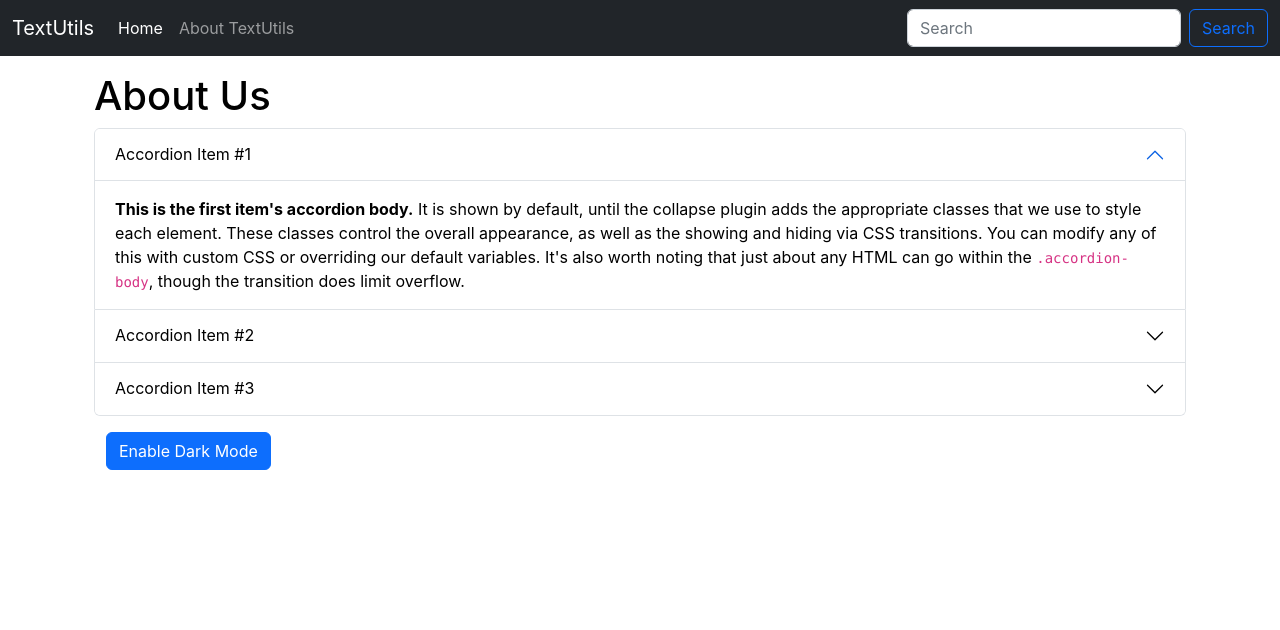
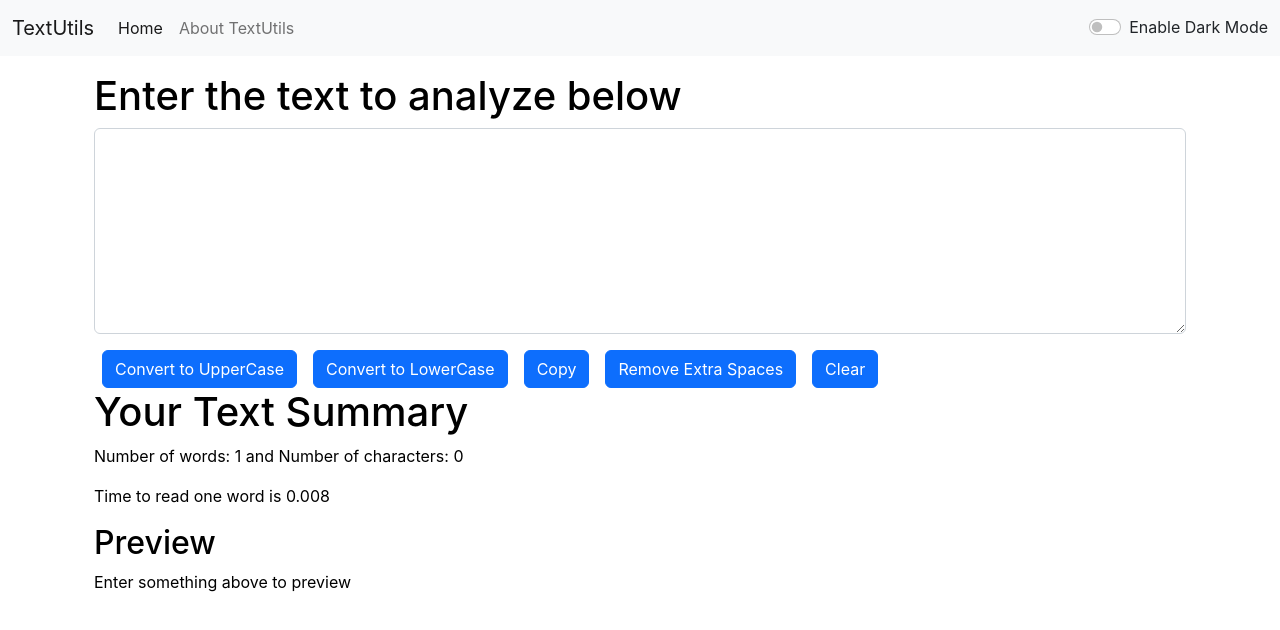
Before and after one commit to vikramshaw/TextUtils, a React (Create React App) app: page / in a window 1280 px wide. Shown: the top 630 px of the page. Built offline with nearby package versions, Linux system fonts and the light colour scheme.

Commit message:
11. Improving Dark Mode & Refactoring App Component

```diff
--- a/src/App.js
+++ b/src/App.js
@@ -1,15 +1,31 @@
 import './App.css';
-import About from './cmponents/About';
+// import About from './cmponents/About';
 import Navbar from './cmponents/Navbar';
-// import TextForm from './cmponents/TextForm';
+import TextForm from './cmponents/TextForm';
+import React, {useState} from 'react';
 
 function App() {
+
+  const [mode, setMode] = useState('light')
+
+  const toggleMode= ()=> {
+    if(mode === 'dark') {
+      setMode('light');
+      document.body.style.backgroundColor= 'white';
+    }
+    else {
+      setMode('dark');
+      document.body.style.backgroundColor= '#424e58';
+    }
+  }
+
   return (
    <>
-    <Navbar title="TextUtils" about="About TextUtils"/>
+    <Navbar title="TextUtils" about="About TextUtils" mode={mode} toggleMode={toggleMode}/>
+
     <div className="container my-3">
-      {/* <TextForm heading="Enter the text to analyze below"/> */}
-      <About/>
+      <TextForm heading="Enter the text to analyze below" mode={mode}/>
+      {/* <About/> */}
     </div>
    </>
   );
--- a/src/cmponents/About.js
+++ b/src/cmponents/About.js
@@ -1,4 +1,4 @@
-import React, {useState} from 'react'
+import React, {useState} from 'react';
 
 export default function About() {
 
--- a/src/cmponents/Navbar.js
+++ b/src/cmponents/Navbar.js
@@ -7,7 +7,7 @@
     {/* After pasting from Bootstrap we need to change class to className, href="#" to href="/" and added / to line number 23
         (We need to add / wherever the tags are not closed like <input>, hr, img ) */}
 
-    <nav className="navbar navbar-expand-lg navbar-dark bg-dark">
+    <nav className={`navbar navbar-expand-lg navbar-${props.mode} bg-${props.mode}`}>
         <div className="container-fluid">
             <a className="navbar-brand" href="/">{props.title}</a>
             <button className="navbar-toggler" type="button" data-bs-toggle="collapse" data-bs-target="#navbarSupportedContent" aria-controls="navbarSupportedContent" aria-expanded="false" aria-label="Toggle navigation">
@@ -22,10 +22,14 @@
                         <a className="nav-link" href="/">{props.about}</a>
                     </li>
                 </ul>
-                <form className="d-flex" role="search">
+                {/* <form className="d-flex" role="search">
                     <input className="form-control me-2" type="search" placeholder="Search" aria-label="Search" />
                     <button className="btn btn-outline-primary" type="submit">Search</button>
-                </form>
+                </form> */}
+                <div className={`form-check form-switch text-${props.mode === 'light' ? 'dark':'light'}`}>
+                    <input className="form-check-input" type="checkbox" onClick={props.toggleMode} role="switch" id="flexSwitchCheckDefault"/>
+                    <label className="form-check-label" htmlFor="flexSwitchCheckDefault">Enable Dark Mode</label>
+                </div>
             </div>
         </div>
     </nav>
--- a/src/cmponents/TextForm.js
+++ b/src/cmponents/TextForm.js
@@ -19,9 +19,20 @@
         setText(newText)
     }
 
+    const handleCopy = () => {
+        let text = document.getElementById("mybox");
+        text.select();
+        navigator.clipboard.writeText(text.value);
+    }
+
+    const handleRemoveExtraSpaces = () => {
+        let newText = text.split(/[ ]+/);
+        setText(newText.join(" "))
+    }
+
     const handleOnChange = (event) => {
         // console.log("On Change");
-        setText(event.target.value);
+        setText(event.target.value)
     }
 
     const [text, setText] = useState("");
@@ -30,21 +41,25 @@
     // setText("dkjbdwicow"); ----correct way to change the State
     return (
         <>
-            <div className='container'>
+            <div className='container' style={{color: props.mode === 'dark' ? 'white':'black'}}>
                 <h1>{props.heading}</h1>
                 <div className="mb-3">
-                    <textarea className="form-control" value={text} onChange={handleOnChange} id="mybox" rows="8"></textarea>
+                    <textarea className="form-control" value={text} onChange={handleOnChange} style={{backgroundColor: props.mode === 'dark' ? 'grey':'white', color: props.mode === 'dark' ? 'white':'black'}} id="mybox" rows="8"></textarea>
                 </div>
                 <button className="btn btn-primary mx-2" onClick={handleUpClick}>Convert to UpperCase</button>
                 <button className="btn btn-primary mx-2" onClick={handleLowClick}>Convert to LowerCase</button>
+                <button className="btn btn-primary mx-2" onClick={handleCopy}>Copy</button>
+                <button className="btn btn-primary mx-2" onClick={handleRemoveExtraSpaces}>Remove Extra Spaces</button>
                 <button className="btn btn-primary mx-2" onClick={handleClearClick}>Clear</button>
             </div>
 
-            <h1>Your Text Summary</h1>
-            <p>Number of words: {text.split(" ").length} and Number of characters: {text.length}</p>
-            <p>Time to read one word is {0.008 * text.split(" ").length}</p>
-            <h2>Preview</h2>
-            <p>{text}</p>
+            <div className="container" my-3 style={{color: props.mode === 'dark' ? 'white':'black'}}>
+                <h1>Your Text Summary</h1>
+                <p>Number of words: {text.split(" ").length} and Number of characters: {text.length}</p>
+                <p>Time to read one word is {0.008 * text.split(" ").length}</p>
+                <h2>Preview</h2>
+                <p>{text.length>0 ? text : "Enter something above to preview"}</p>
+            </div>
         </>
     )
 }
```
